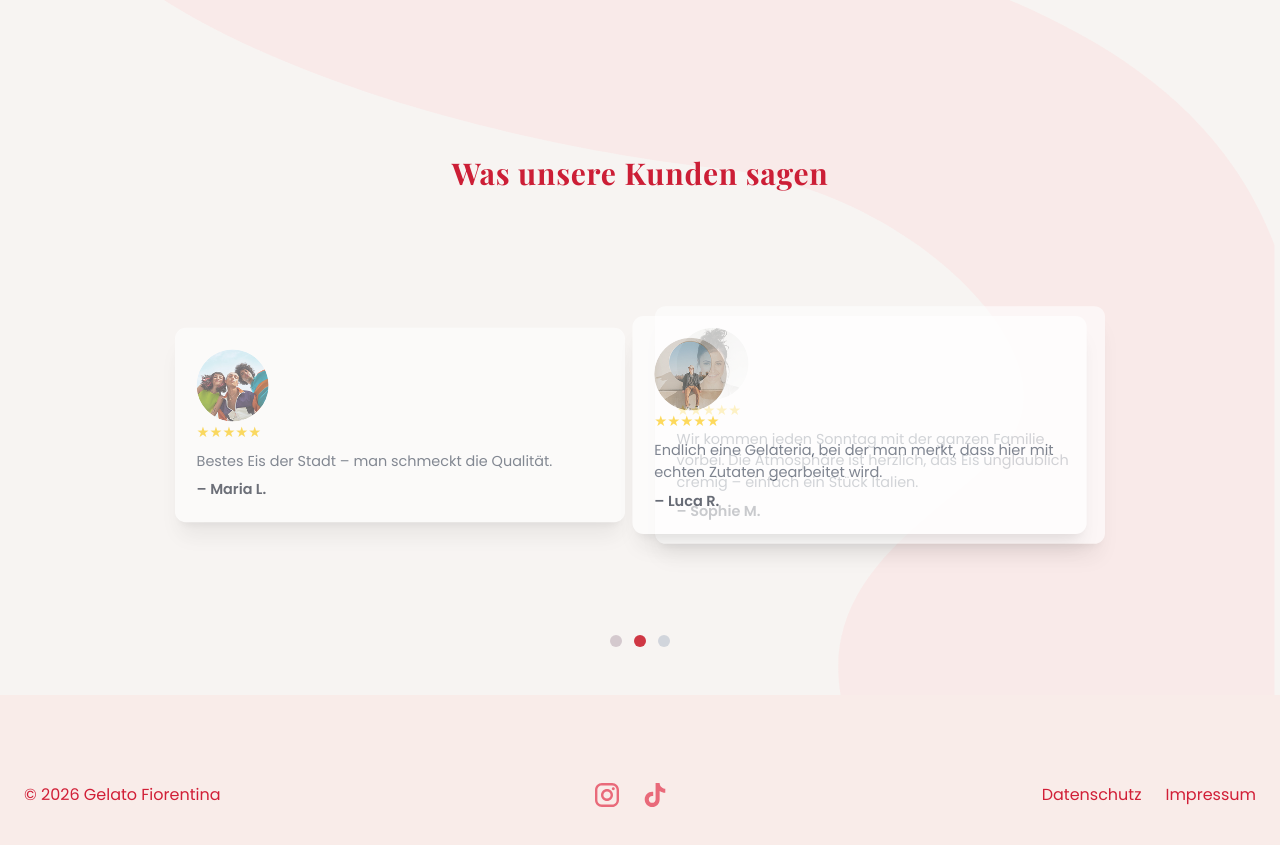
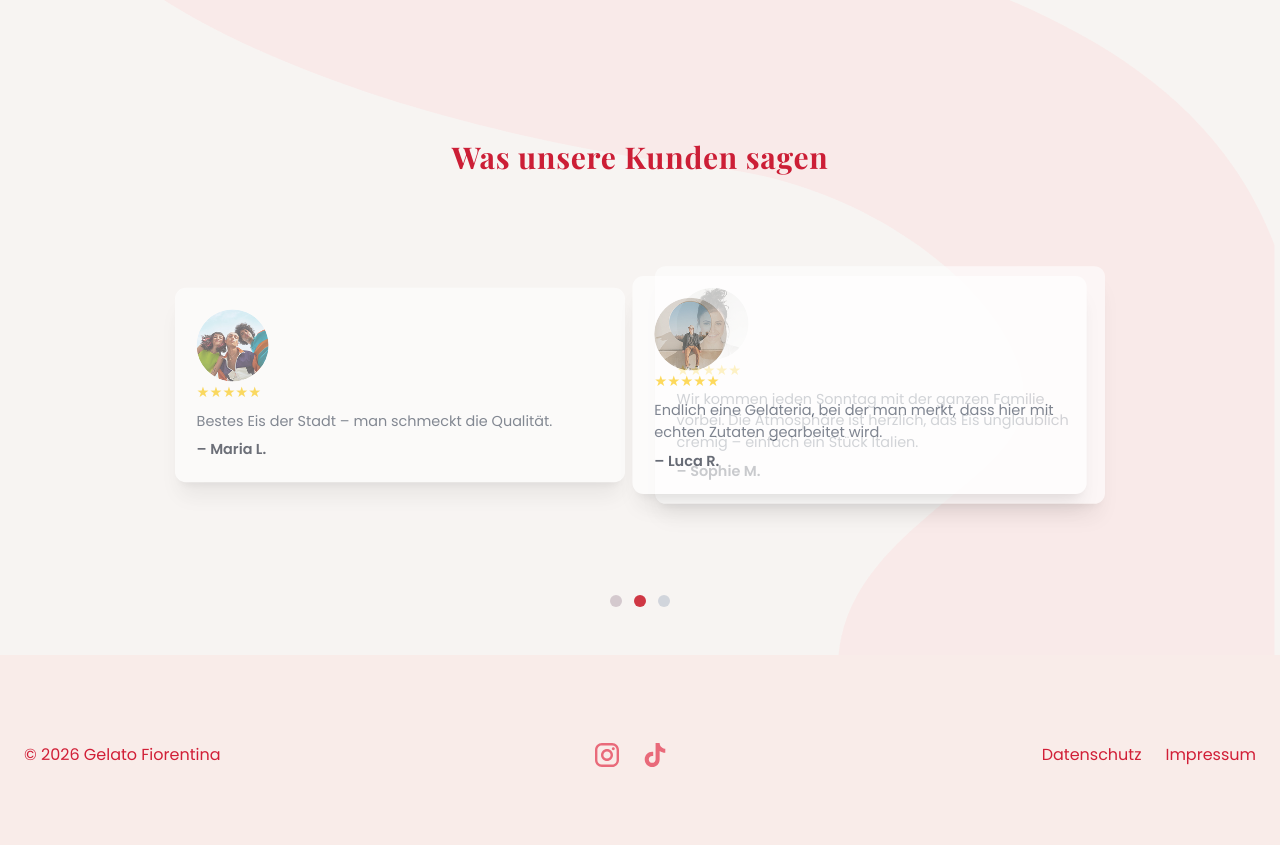
Before and after one commit to katiwolf95-design/404-brain-freeze, a React (Vite) app: page / in a window 1280 px wide. Shown: the part 2120-2965 px from the top of the page. Built offline with nearby package versions, Linux system fonts and the light colour scheme; a web font is replaced by a local one.

Commit message:
Abstände bei testimonials

```diff
--- a/src/components/testimonials/Testimonial.jsx
+++ b/src/components/testimonials/Testimonial.jsx
@@ -35,12 +35,12 @@ export default function Testimonials() {
   }, [paused]);
 
   return (
-    <section className="mx-auto max-w-[1200px] px-4 mt-24">
+    <section className="mx-auto max-w-[1200px] px-4 mt-20">
 
       <SectionTitle title="Was unsere Kunden sagen" />
 
       <div
-        className="relative overflow-hidden flex items-center justify-center min-h-[380px] md:min-h-[420px] mt-6"
+        className="relative overflow-hidden flex items-center justify-center min-h-[380px] md:min-h-[420px]"
         onMouseEnter={() => setPaused(true)}
         onMouseLeave={() => setPaused(false)}
       >
```
